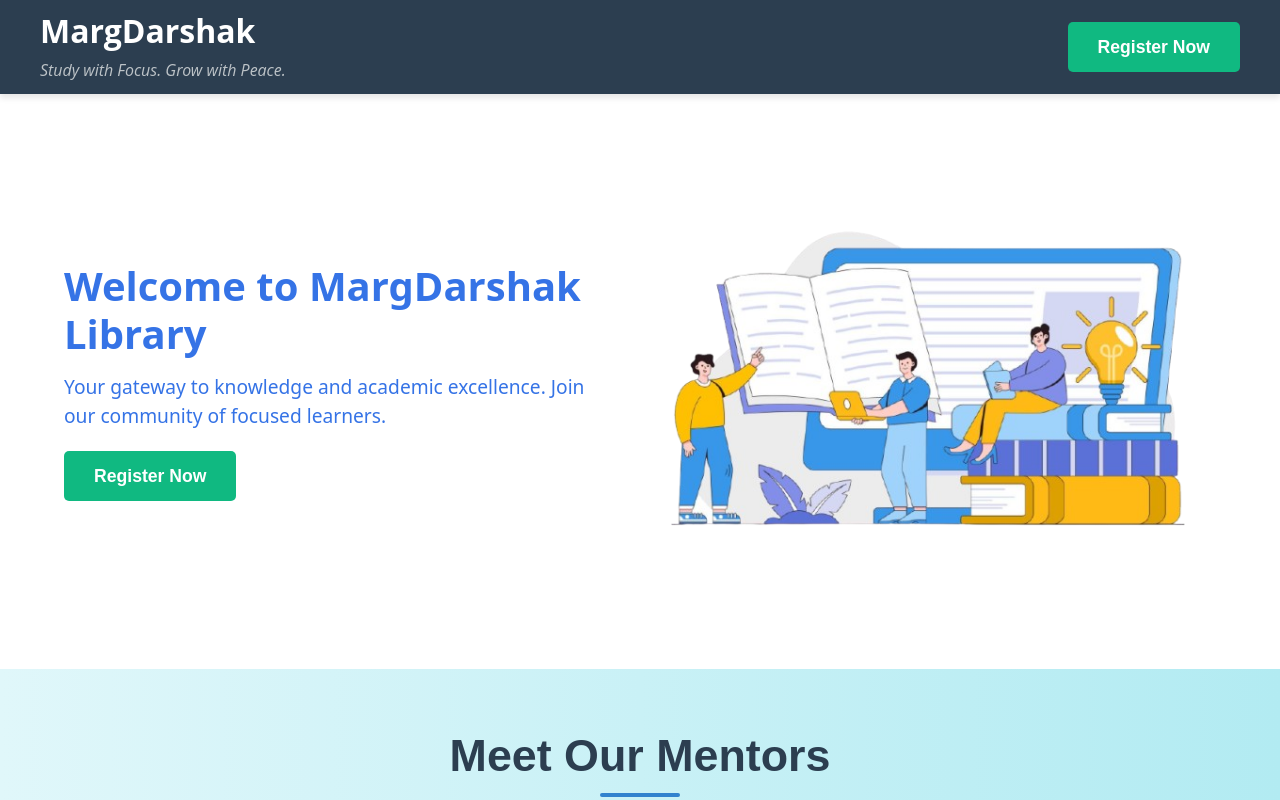
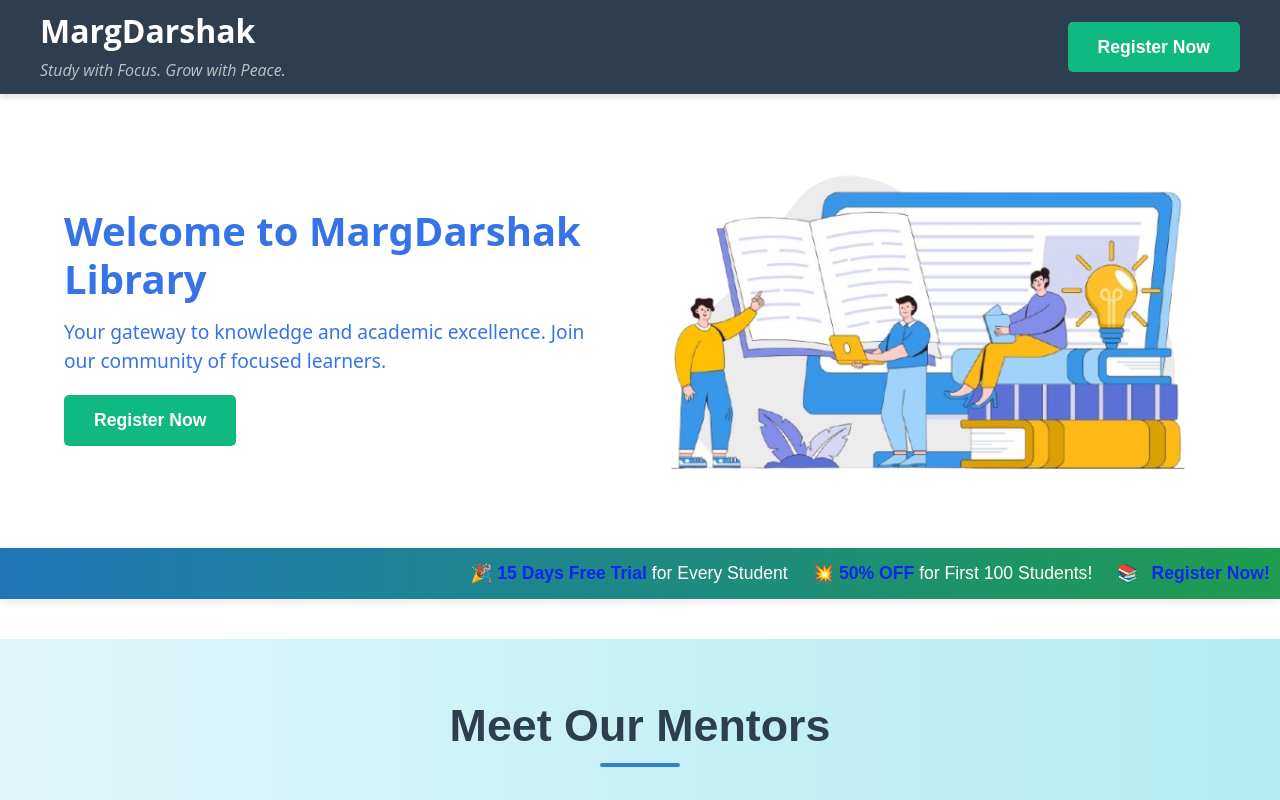
Before and after one commit to pankj369/registrationWebsite, a React (Vite) app: page / in a window 1280 px wide. Shown: the top 800 px of the page. Built offline with nearby package versions, Linux system fonts and the light colour scheme.

Commit message:
adding running banner at herosection

```diff
--- a/src/components/HeroSection.css
+++ b/src/components/HeroSection.css
@@ -1,30 +1,25 @@
 .hero-section {
   display: flex;
-  justify-content: center;
+  flex-direction: column;
+  justify-content: flex-start;
   align-items: center;
-  background-color: white;
   background-size: cover;
   background-position: center;
   position: relative;
   overflow: hidden;
-  height: 575px;
-}
-.hero-section::before {
-  content: "";
-  position: absolute;
-  inset: 0;
-  background: rgba(255, 255, 255, 0.7); /* Light overlay */
-  z-index: 0;
+  padding: 40px 0;
 }
 
 .container {
   position: relative;
   z-index: 1;
   max-width: 1200px;
+  width: 100%;
   display: flex;
   justify-content: space-between;
   align-items: center;
   flex-wrap: wrap;
+  padding: 0 20px;
 }
 
 .hero-content {
@@ -73,9 +68,54 @@
   width: 100%;
   height: auto;
   object-fit: cover;
-  transition: transform 0.3s ease-in-out;
 }
-/* Responsive styling */
+
+/* Running Banner */
+.running-banner {
+  background: linear-gradient(to right, #2175b8, #1e9c50);
+  padding: 12px 0;
+  font-size: 1.1rem;
+  font-weight: 500;
+  font-family: 'Poppins', sans-serif;
+  box-shadow: 0 2px 10px rgba(0, 0, 0, 0.1);
+  width: 100%;
+  overflow: hidden;
+  margin-top: 30px;
+}
+
+.banner-text {
+  display: inline-block;
+  color: #fff;
+  white-space: nowrap;
+  padding-left: 100%;
+  animation: scroll-left 15s linear infinite;
+}
+
+@keyframes scroll-left {
+  0% {
+    transform: translateX(0%);
+  }
+  100% {
+    transform: translateX(-100%);
+  }
+}
+
+.banner-text strong,
+.cta-link {
+  color: #0f26f1;
+  font-weight: bold;
+  text-decoration: none;
+}
+
+.cta-link {
+  margin-left: 8px;
+}
+
+.cta-link:hover {
+  text-decoration: underline;
+}
+
+/* Responsive */
 @media (max-width: 768px) {
   .container {
     flex-direction: column;
@@ -109,4 +149,8 @@
   .hero-image-full img {
     width: 90%;
   }
+
+  .running-banner {
+    font-size: 1rem;
+  }
 }
--- a/src/components/HeroSection.jsx
+++ b/src/components/HeroSection.jsx
@@ -8,7 +8,8 @@ function HeroSection() {
         <div className="hero-content">
           <h1 className="hero-title">Welcome to MargDarshak Library</h1>
           <p className="hero-subtitle">
-            Your gateway to knowledge and academic excellence. Join our community of focused learners.
+            Your gateway to knowledge and academic excellence. Join our
+            community of focused learners.
           </p>
           <button
             className="register-btn"
@@ -23,6 +24,22 @@ function HeroSection() {
           <img src={heroImage} alt="Library hero" />
         </div>
       </div>
+
+      <div className="running-banner">
+        <div className="banner-text">
+          🎉 <strong>15 Days Free Trial</strong> for Every Student
+          &nbsp;&nbsp;&nbsp; 💥 <strong>50% OFF</strong> for First 100 Students!
+          &nbsp;&nbsp;&nbsp; 📚{" "}
+          <a
+            href="https://forms.gle/BGPyapwXKB9p4Jry6"
+            target="_blank"
+            rel="noopener noreferrer"
+            className="cta-link"
+          >
+            Register Now!
+          </a>
+        </div>
+      </div>
     </section>
   );
 }
```
